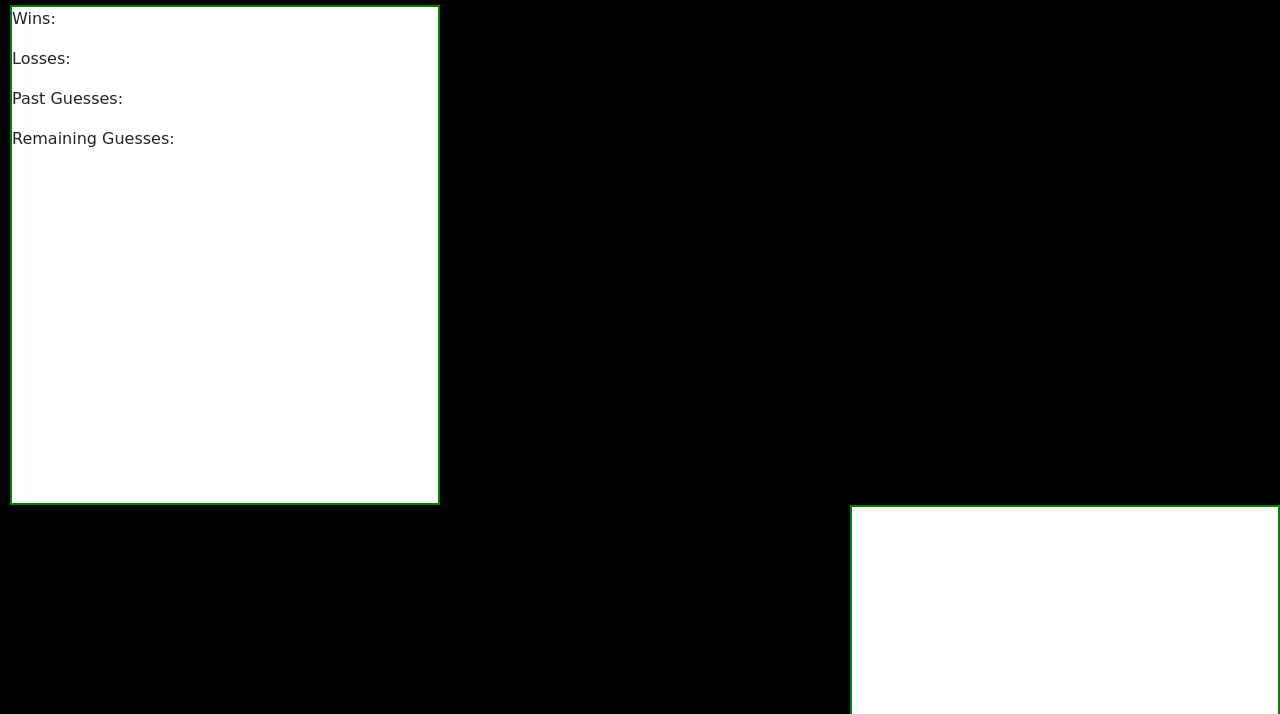
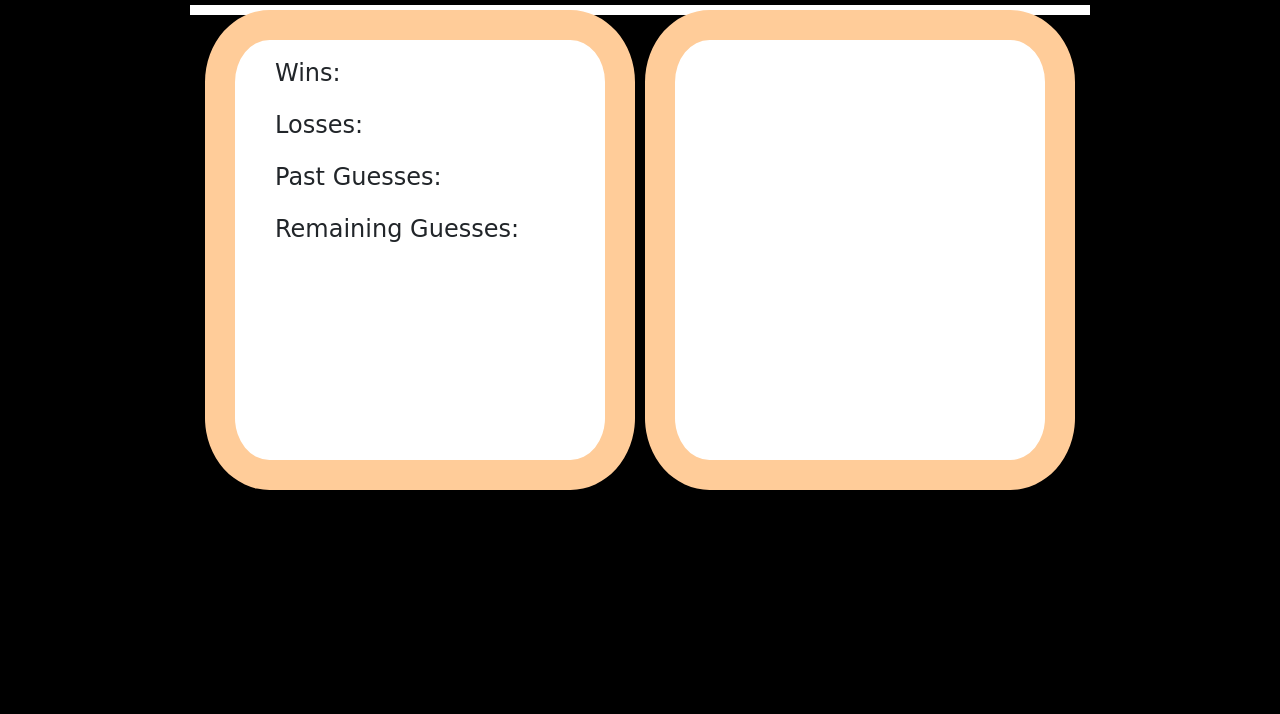
Before and after one commit to MylesColeman14/group_hangman, a plain HTML site: page index.html in a window 1280 px wide. Shown: the part 86-800 px from the top of the page. Drawn offline with nearby package versions, Linux system fonts and the light colour scheme; a web font is replaced by a local one.

Commit message:
updated css

```diff
--- a/assets/css/style.css
+++ b/assets/css/style.css
@@ -1,7 +1,16 @@
 body {
+	background-color: black;
 	font-family: 'Princess Sofia', cursive;
-	background-color: black;
+	font-size: 18pt;
 
+
+
+}
+
+.middle {
+	margin: 0 auto;
+	border: 5px solid white;
+	width: 900px;
 }
 
 #title {
@@ -13,19 +22,90 @@ body {
 
 #leftSide {
 	width: 430px;
-	height: 500px;
+	height: 480px;
 	margin-left: 10px;
 	margin-right: 10px;
 	background-color: white;
-	border: 2px solid green;
+	border: 30px solid #FFCC99;
+	float: left;
+	border-radius: 15%;
+	padding-left: 40px;
+	padding-top: 15px;
+
+
 }
 #rightSide {
 	width: 430px;
-	height: 500px;
+	height: 480px;
 	padding: 30px3;
 	margin-left: 10px,
 	margin-right: 10px;
 	background-color: white;
-	border: 2px solid green;
-	float: right;
+	border: 30px solid #FFCC99;
+	float: left;
+	border-radius: 15%;
+
 }
+
+
+#theHangMan{
+	width: 100%;
+	height: 100%;
+	position: relative;
+}
+
+#head{
+	visibility: hidden;
+	top: 75px;
+	left: 110px;
+	position: absolute;
+	background-color: black;
+	width: 100px;
+	height: 100px;
+	border-radius: 100%;
+
+}
+
+#torso{
+	visibility: hidden;
+	position: absolute;
+	left: 158px;
+	top: 175px;
+	background-color: black;
+	width: 5px;
+	height: 100px;
+}
+
+
+
+#arms{
+	width: 100px;
+	height: 100px;
+	transform: rotate(45deg);
+	border-bottom: transparent;
+	border-right: transparent;
+	border-left: transparent;
+	border-top: transparent;
+	border-width: 5px;
+	border-style: solid;
+	left: 106px;
+	top: 85px;
+	position: absolute;
+}
+
+
+#legs{
+	width: 100px;
+	height: 100px;
+	transform: rotate(45deg);
+	border-bottom: transparent;
+	border-right: transparent;
+	border-left: transparent;
+	border-top: transparent;
+	border-width: 5px;
+	border-style: solid;
+	margin: 15px;
+	left: 90px;
+	top: 275px;
+	position: absolute;
+}
```
